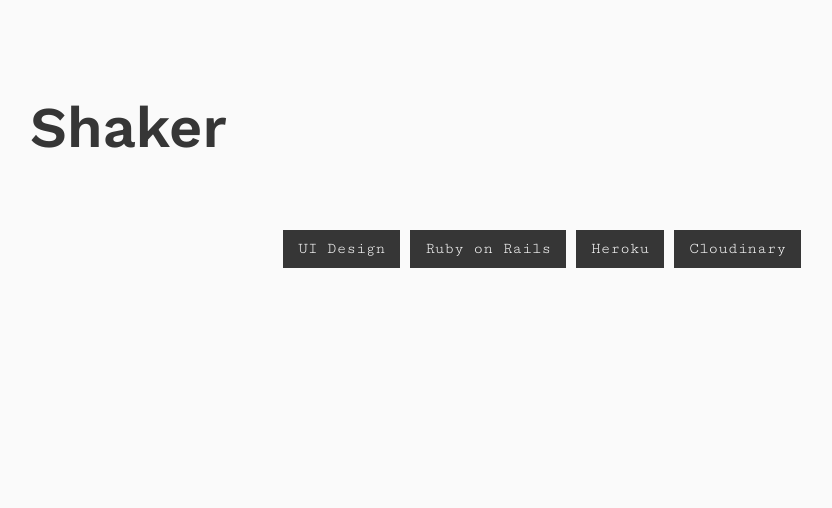
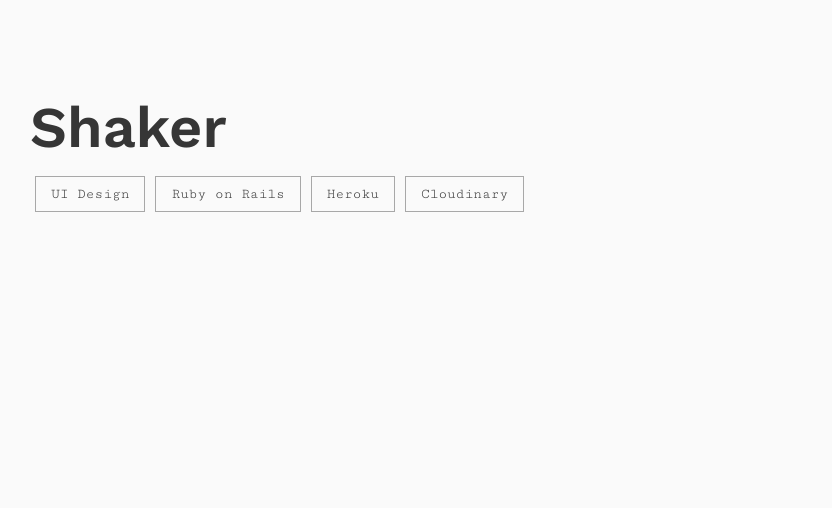
Before and after one commit to margaux-m/portfolio, a PHP site: page /pages/projects/shaker.html in a window 1280 px wide. Shown: the part 137-645 px from the top of the page, without its empty margins (98-930 px from the left). Run offline with PHP 8.4, Linux system fonts and the light colour scheme; some libraries are stand-ins or nearby versions.

Commit message:
Project page: styled tags

```diff
--- a/assets/css/components/cards.css
+++ b/assets/css/components/cards.css
@@ -59,7 +59,8 @@
 
 .tags-left {
   justify-content: left;
-  font-size: 0.8rem;
+  font-size: 0.9rem;
+  margin-top: 10px;
 }
 
 .tag {
@@ -70,7 +71,9 @@
 }
 
 .tag-outline {
-  border: 2px solid #A8A8A8;
+  border: 1px solid #A8A8A8;
+  padding: 1px 15px;
+  margin: 5px;
 }
 
 /* Logo on hover */
--- a/pages/projects/shaker.html
+++ b/pages/projects/shaker.html
@@ -20,12 +20,12 @@
   </nav>
   <!-- Main content -->
   <div class="container">
-    <h1>Shaker</h1>
-    <div class="tags">
-      <p class="tag">UI Design</p>
-      <p class="tag">Ruby on Rails</p>
-      <p class="tag">Heroku</p>
-      <p class="tag">Cloudinary</p>
+    <h1 class="no-margin">Shaker</h1>
+    <div class="tags tags-left">
+      <p class="tag-outline">UI Design</p>
+      <p class="tag-outline">Ruby on Rails</p>
+      <p class="tag-outline">Heroku</p>
+      <p class="tag-outline">Cloudinary</p>
     </div>
   </div>
   <!-- Footer -->
```
Also changed, not shown: pages/projects/alliancefr.html (+4 -4 lines), pages/projects/bookmybook.html (+6 -6 lines), pages/projects/fly-ux.html (+5 -5 lines), pages/projects/inhibit.html (+5 -5 lines), pages/projects/performance-treanor.html (+5 -5 lines).
